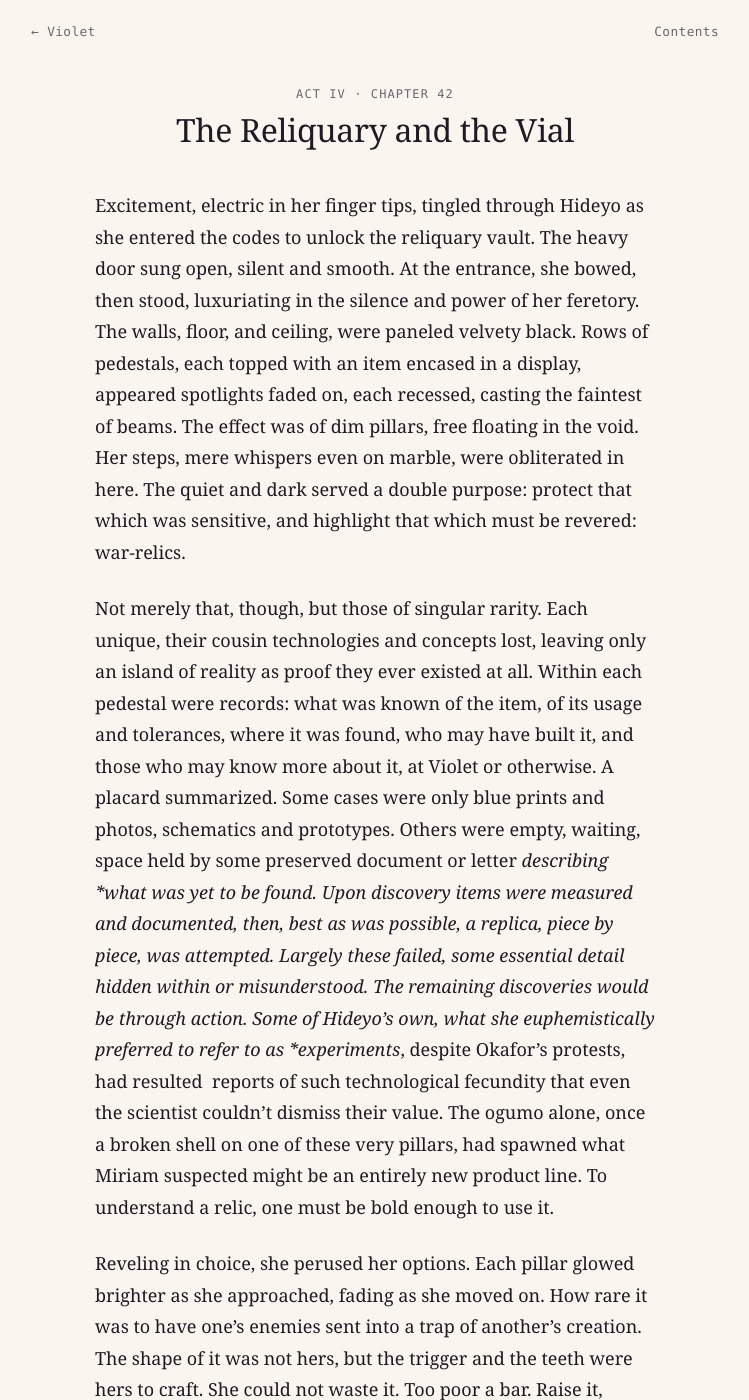
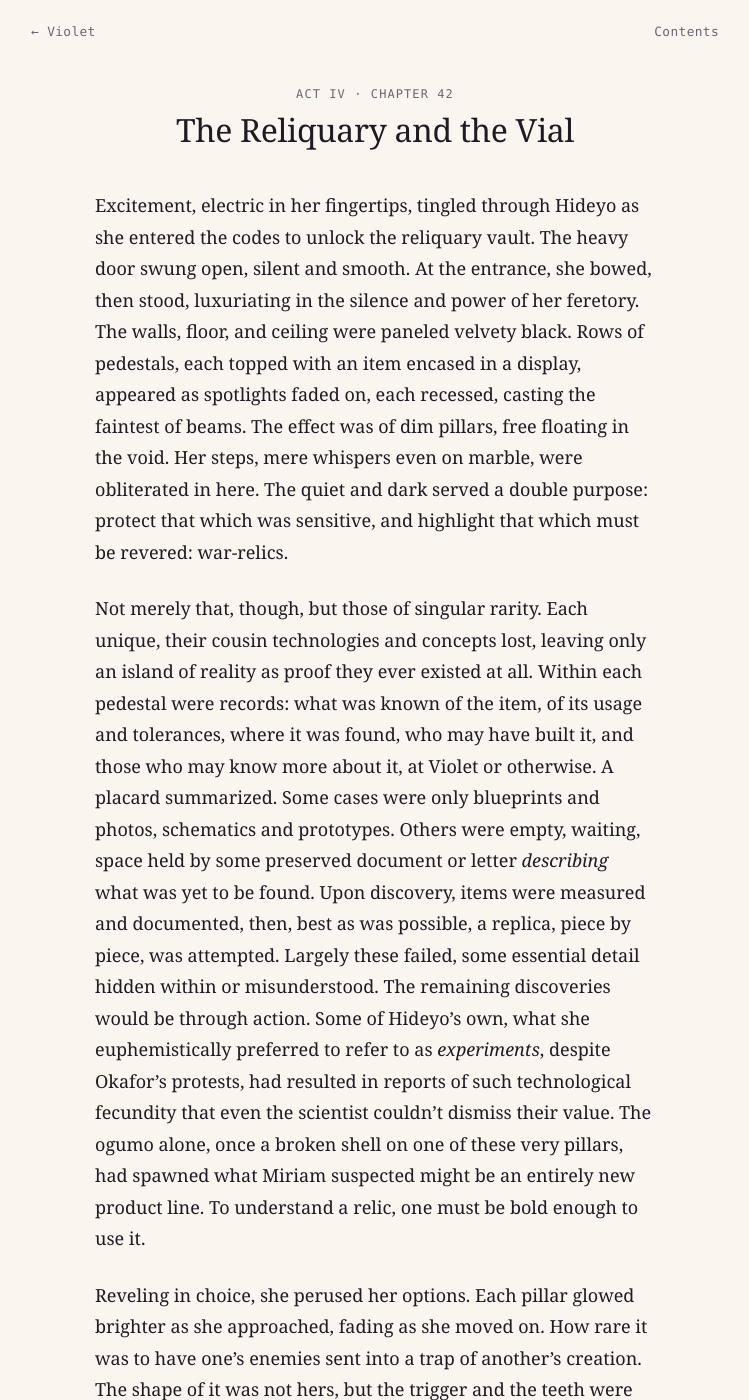
Before and after one commit to kmunki/kmunki.github.io, a Jekyll site: the page built from _fiction/violet/073-chapter-42.md, in a window 1280 px wide and 1400 px high. Shown: the whole window, without its empty margins (265-1014 px from the left). Built offline with Jekyll 4.4.1, drawn with Linux system fonts in a browser that asks for light colours; some of the changed text lies outside the part shown.

Commit message:
Violet ch 42 "The Reliquary and the Vial": Copyedit only; synthetic arm set right
- "She gripped her pale wrist" → "pale right wrist" (canon: the synthetic arm is the right).
- Brief fixes: sung→swung; "appeared as spotlights faded on"; "had resulted in reports".
- Splices to semicolons; "No, it required a kind of… harmony: a brutal ballet."; doubled "through" removed.
- Dangling "Placard perused, confirming each detail" → "Placard perused, each detail confirmed", keeping the clipped construction.
- Copyedit (~12): fingertips, blueprints, overcompose, italics, commas. "Cuckoo, you have to merely deliver your lines" and "Okafor" unchanged. 714 → 712 words.

Co-Authored-By: Claude Fable 5.1 <noreply@anthropic.com>
Claude-Session: https://claude.ai/code/session_01NJgbLGEsaNqtMx8nky9w7V

```diff
--- a/_fiction/violet/073-chapter-42.md
+++ b/_fiction/violet/073-chapter-42.md
@@ -8,19 +8,19 @@ permalink: /fiction/violet/chapter-42/
 act: 4
 date: November 02, 2025
 ---
-Excitement, electric in her finger tips, tingled through Hideyo as she entered the codes to unlock the reliquary vault. The heavy door sung open, silent and smooth. At the entrance, she bowed, then stood, luxuriating in the silence and power of her feretory. The walls, floor, and ceiling, were paneled velvety black. Rows of pedestals, each topped with an item encased in a display, appeared spotlights faded on, each recessed, casting the faintest of beams. The effect was of dim pillars, free floating in the void. Her steps, mere whispers even on marble, were obliterated in here. The quiet and dark served a double purpose: protect that which was sensitive, and highlight that which must be revered: war-relics.
+Excitement, electric in her fingertips, tingled through Hideyo as she entered the codes to unlock the reliquary vault. The heavy door swung open, silent and smooth. At the entrance, she bowed, then stood, luxuriating in the silence and power of her feretory. The walls, floor, and ceiling were paneled velvety black. Rows of pedestals, each topped with an item encased in a display, appeared as spotlights faded on, each recessed, casting the faintest of beams. The effect was of dim pillars, free floating in the void. Her steps, mere whispers even on marble, were obliterated in here. The quiet and dark served a double purpose: protect that which was sensitive, and highlight that which must be revered: war-relics.
 
-Not merely that, though, but those of singular rarity. Each unique, their cousin technologies and concepts lost, leaving only an island of reality as proof they ever existed at all. Within each pedestal were records: what was known of the item, of its usage and tolerances, where it was found, who may have built it, and those who may know more about it, at Violet or otherwise. A placard summarized. Some cases were only blue prints and photos, schematics and prototypes. Others were empty, waiting, space held by some preserved document or letter *describing *what was yet to be found. Upon discovery items were measured and documented, then, best as was possible, a replica, piece by piece, was attempted. Largely these failed, some essential detail hidden within or misunderstood. The remaining discoveries would be through action. Some of Hideyo’s own, what she euphemistically preferred to refer to as *experiments*, despite Okafor’s protests, had resulted  reports of such technological fecundity that even the scientist couldn’t dismiss their value. The ogumo alone, once a broken shell on one of these very pillars, had spawned what Miriam suspected might be an entirely new product line. To understand a relic, one must be bold enough to use it.
+Not merely that, though, but those of singular rarity. Each unique, their cousin technologies and concepts lost, leaving only an island of reality as proof they ever existed at all. Within each pedestal were records: what was known of the item, of its usage and tolerances, where it was found, who may have built it, and those who may know more about it, at Violet or otherwise. A placard summarized. Some cases were only blueprints and photos, schematics and prototypes. Others were empty, waiting, space held by some preserved document or letter *describing* what was yet to be found. Upon discovery, items were measured and documented, then, best as was possible, a replica, piece by piece, was attempted. Largely these failed, some essential detail hidden within or misunderstood. The remaining discoveries would be through action. Some of Hideyo’s own, what she euphemistically preferred to refer to as *experiments*, despite Okafor’s protests, had resulted in reports of such technological fecundity that even the scientist couldn’t dismiss their value. The ogumo alone, once a broken shell on one of these very pillars, had spawned what Miriam suspected might be an entirely new product line. To understand a relic, one must be bold enough to use it.
 
 Reveling in choice, she perused her options. Each pillar glowed brighter as she approached, fading as she moved on. How rare it was to have one’s enemies sent into a trap of another’s creation. The shape of it was not hers, but the trigger and the teeth were hers to craft. She could not waste it. Too poor a bar. Raise it, Hideyo. She would savor it. She would absolutely wallow.
 
-Her little cuckoo had been warned, messages over mesh should beat the Sifu and Ward by hours. Thrillingly close to failure. He understood now, though, to trust, to believe, to *obey*.
+Her little cuckoo had been warned; messages over mesh should beat the Sifu and Ward by hours. Thrillingly close to failure. He understood now, though, to trust, to believe, to *obey*.
 
-The question, the puzzle, was not how to separate the Sifu from the Ward, but how to destroy the old woman permanently, unquestionably, and give space to correct the error from her first attempt. Would the Child, if she knew, leave her savior willingly? She must see her for what she is, as I did, thought Hideyo. Not as a person, not as a rearer—even one so naive can see through those pasteboard masks through to the reality: a killer, a monster. To bet on such a break was too big a risk. Besides, her vengeance would not be quiet or tidy. She gripped her pale wrist, the thin chitin flexing under pressure as she massaged the synthetic palm. No, death would not be enough: only obliteration, annihilation, an utter undoing of any graces gained.
+The question, the puzzle, was not how to separate the Sifu from the Ward, but how to destroy the old woman permanently, unquestionably, and give space to correct the error from her first attempt. Would the Child, if she knew, leave her savior willingly? She must see her for what she is, as I did, thought Hideyo. Not as a person, not as a rearer—even one so naive can see through those pasteboard masks to the reality: a killer, a monster. To bet on such a break was too big a risk. Besides, her vengeance would not be quiet or tidy. She gripped her pale right wrist, the thin chitin flexing under pressure as she massaged the synthetic palm. No, death would not be enough: only obliteration, annihilation, an utter undoing of any graces gained.
 
-Passing down each aisle of items, she was patient. A solution would present itself, for the first problem or the second, but never both. No it required a kind of … harmony; a brutal ballet.
+Passing down each aisle of items, she was patient. A solution would present itself, for the first problem or the second, but never both. No, it required a kind of… harmony: a brutal ballet.
 
-Then she saw it: a vial, tiny, the liquid inside an opaque, severe bile-yellow. Placard perused, confirming each detail. *Yes, this*. As with ikebana, one must not over compose, it is the balance of the elements, their mutual tension, their difference and asymmetry creating a coherent whole. She had her elements, the vessel, the location, but it would be this lovely tincture, this evil little gem, around which it was all arranged. Revenge would be symphonic, victory operatic.
+Then she saw it: a vial, tiny, the liquid inside an opaque, severe bile-yellow. Placard perused, each detail confirmed. *Yes, this*. As with ikebana, one must not overcompose; it is the balance of the elements, their mutual tension, their difference and asymmetry creating a coherent whole. She had her elements, the vessel, the location, but it would be this lovely tincture, this evil little gem, around which it was all arranged. Revenge would be symphonic, victory operatic.
 
 Cuckoo, you have to merely deliver your lines. Child, you must only demand what you want. I shall handle the rest.
 
```
